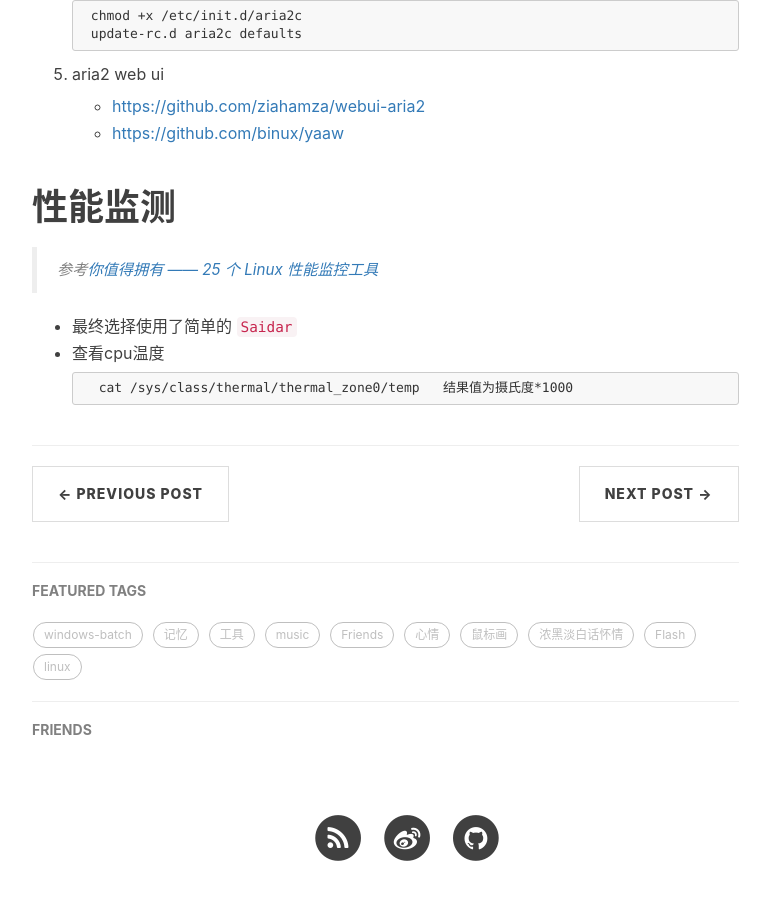
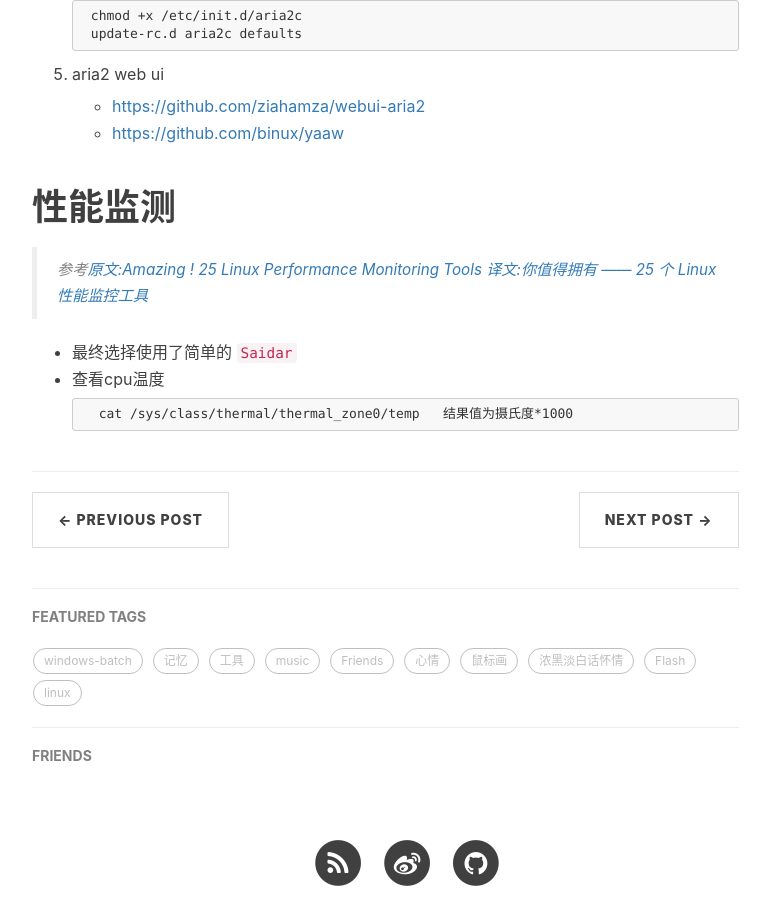
Before and after one commit to imfms/imfms.github.io, a Jekyll site: the page built from _posts/2017-05-10-raspberry-install-log.markdown, in a window 1280 px wide and 900 px high, scrolled down 13161 px. Shown: the whole window, without its empty margins (233-1003 px from the left). Built offline with Jekyll 4.4.1, drawn with Linux system fonts in a browser that asks for light colours; nearby versions of some CDN libraries; comment, search, counter and statistics services are not loaded.

Commit message:
Update 2017-05-10-raspberry-install-log.markdown

```diff
--- a/_posts/2017-05-10-raspberry-install-log.markdown
+++ b/_posts/2017-05-10-raspberry-install-log.markdown
@@ -569,7 +569,7 @@ tags:
 	- [https://github.com/binux/yaaw](https://github.com/binux/yaaw)
 
 # 性能监测
-> 参考[你值得拥有 —— 25 个 Linux 性能监控工具](https://linux.cn/article-4481-1.html)
+> 参考[原文:Amazing ! 25 Linux Performance Monitoring Tools](https://linoxide.com/monitoring-2/linux-performance-monitoring-tools/) [译文:你值得拥有 —— 25 个 Linux 性能监控工具](https://linux.cn/article-4481-1.html)
 
 - 最终选择使用了简单的 `Saidar`
 - 查看cpu温度
```
